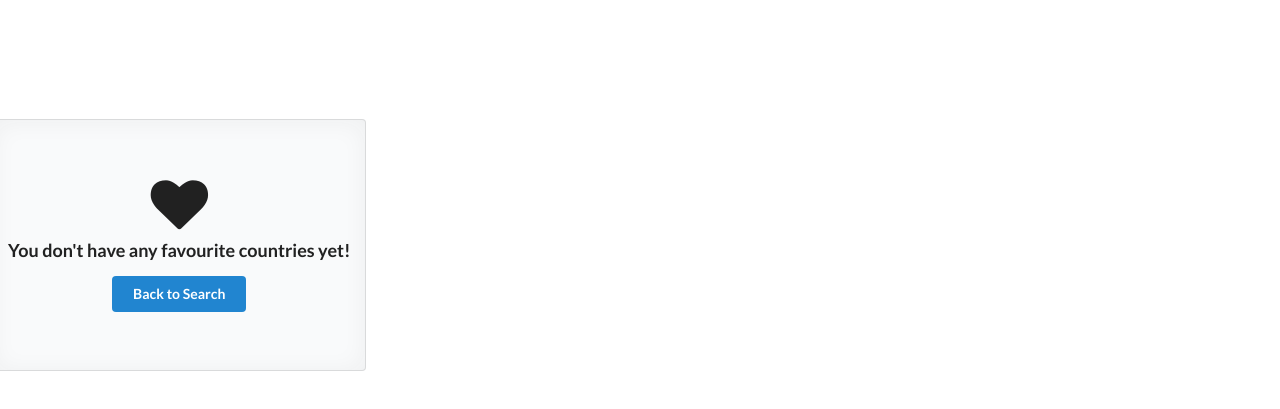
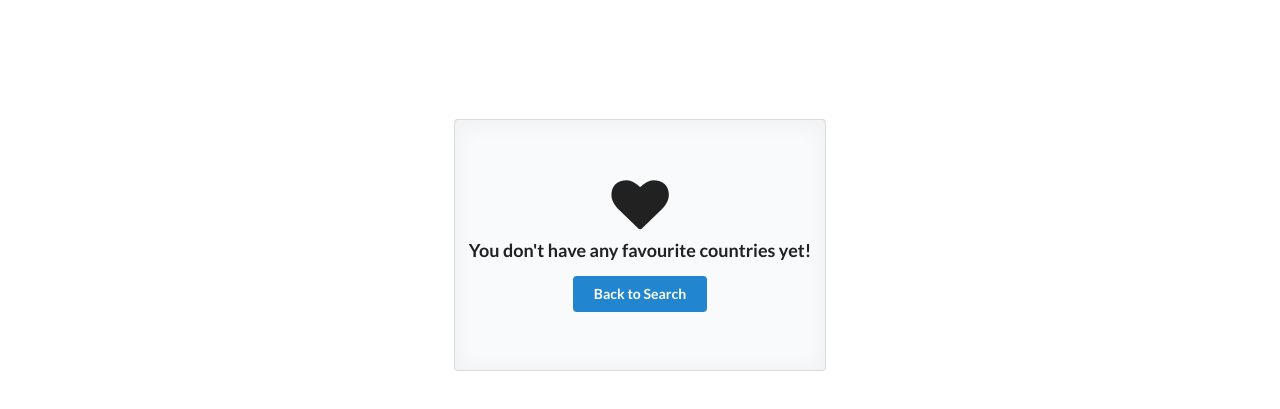
Before and after one commit to natasha-mann/travel-app, a plain HTML site: page favourites.html in a window 1280 px wide. Shown: the part 95-504 px from the top of the page. Drawn offline with nearby package versions, Linux system fonts and the light colour scheme.

Commit message:
no fav div centered

```diff
--- a/favourites.html
+++ b/favourites.html
@@ -54,7 +54,10 @@
         </div>
       </div>
     </header>
-    <div class="ui cards favourite-card" id="favourite-container"></div>
+    <div
+      class="ui cards favourite-card centered"
+      id="favourite-container"
+    ></div>
     <script
       src="https://cdnjs.cloudflare.com/ajax/libs/jquery/3.6.0/jquery.min.js"
       integrity="sha512-894YE6QWD5I59HgZOGReFYm4dnWc1Qt5NtvYSaNcOP+u1T9qYdvdihz0PPSiiqn/+/3e7Jo4EaG7TubfWGUrMQ=="
```
